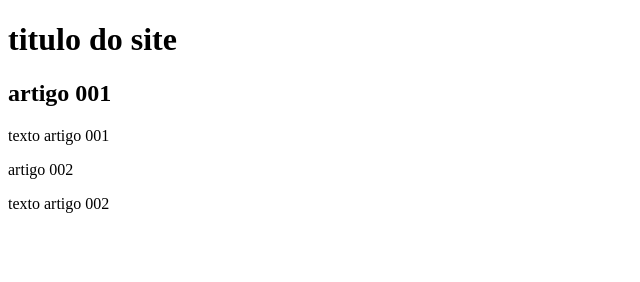
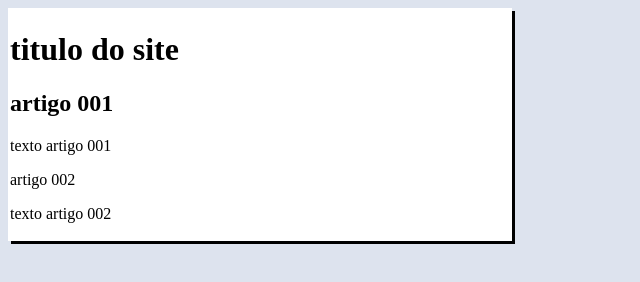
Before and after one commit to Nunesdejesus/projeto-site, a plain HTML site: page index.html in a window 1280 px wide. Shown: the whole page, without its empty margins (0-640 px from the left). Drawn offline with Linux system fonts and the light colour scheme.

Commit message:
iniciei o design

```diff
--- /dev/null
+++ b/estilos/style.css
@@ -0,0 +1,17 @@
+#{
+    font-family: Arial, Helvetica, sans-serif;
+    font-size: 16px;
+}
+
+body{
+    background-color: rgb(221, 227, 238);
+
+}
+
+main{
+    background-color: white;
+    width: 500px;
+    margin-aoto;
+    padding: 2px;
+    box-shadow: 3px 3px black;
+}
--- a/index.html
+++ b/index.html
@@ -5,6 +5,7 @@
     <meta http-equiv="X-UA-Compatible" content="IE=edge">
     <meta name="viewport" content="width=device-width, initial-scale=1.0">
     <title>titulo do site</title>
+    <link rel="stylesheet" href="estilos/style.css">
 </head>
 <body>
     <main>
```
